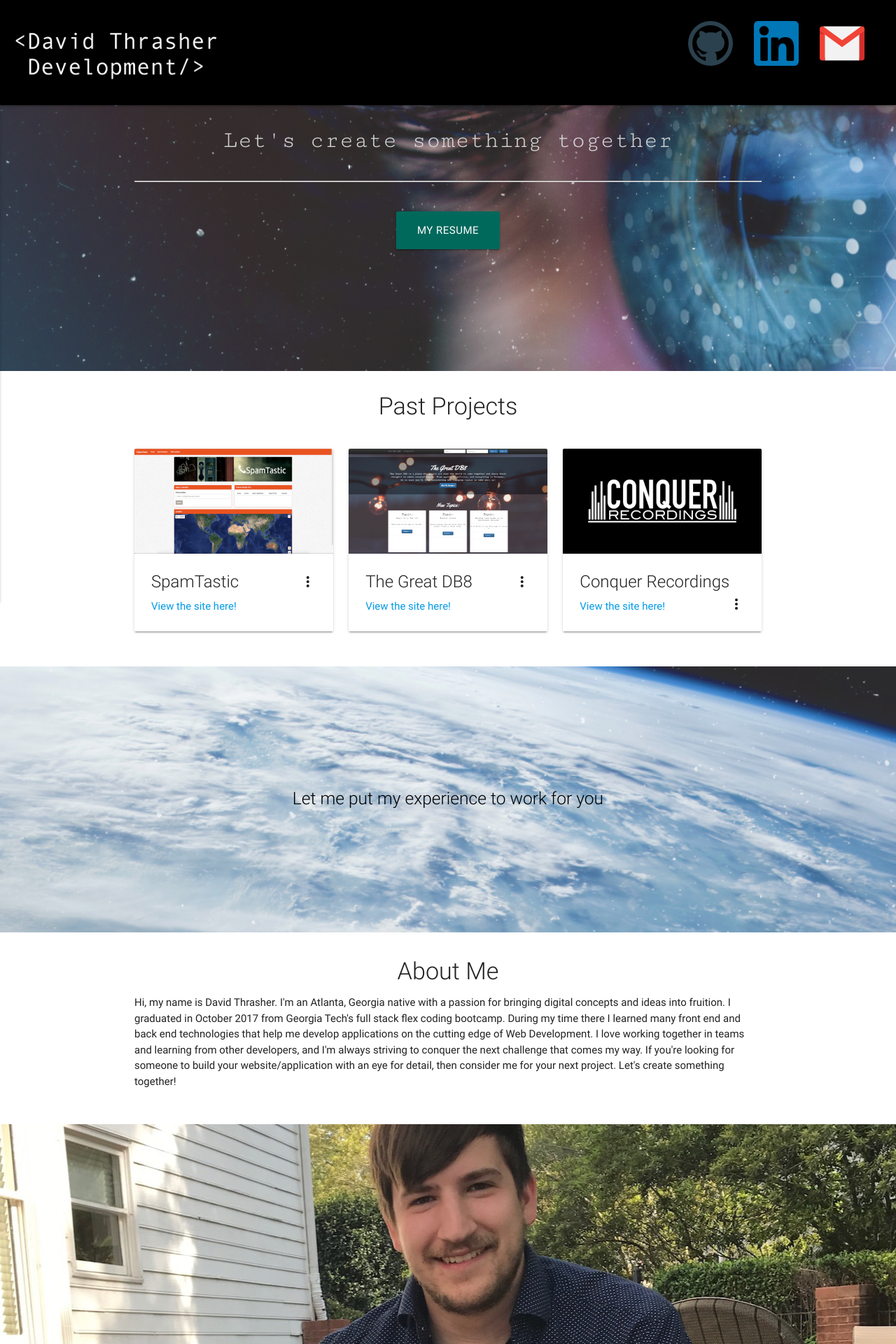
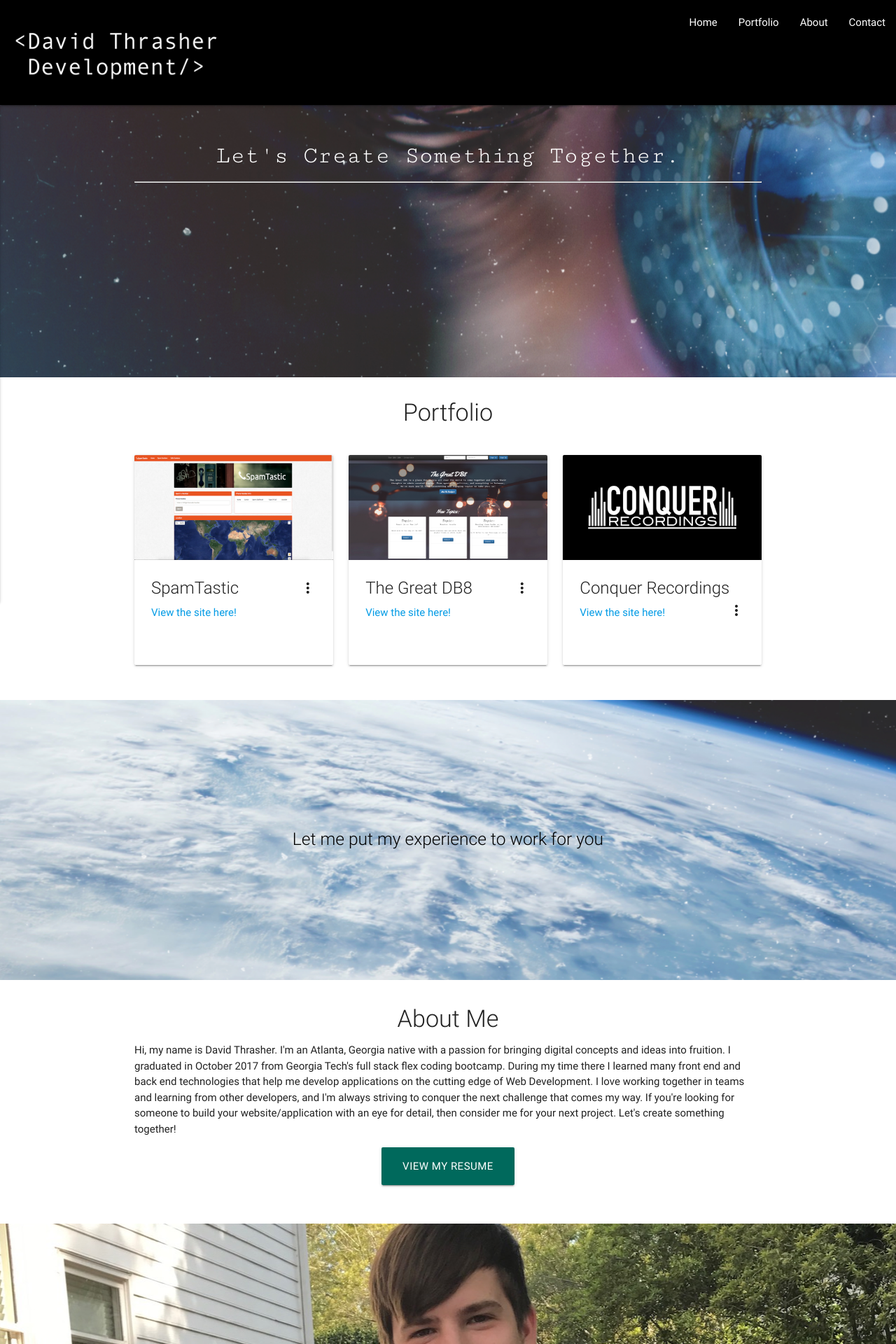
Before and after one commit to davidthrasher/ProfessionalPortfolio, a PHP site: page /index.html in a window 1280 px wide. Shown: the top 1920 px of the page at 70% size. Run offline with PHP 8.4, Linux system fonts and the light colour scheme; some libraries are stand-ins or nearby versions.

Commit message:
Added new updates including waypoint functionality and fixed navbar

```diff
--- a/assets/css/style.css
+++ b/assets/css/style.css
@@ -1,17 +1,52 @@
-#headshot {
+#mainlogo {
   height: 100%;
+  -webkit-filter: brightness(100%);
+}
+#mainlogo:hover {
+  -webkit-filter: brightness(50%);
+  -webkit-transition: all .25s ease;
+  -moz-transition: all .25s ease;
+  -o-transition: all .25s ease;
+  -ms-transition: all .25s ease;
+  transition: all .25s ease;
 }
 
 #tm {
   font-family: 'Cutive Mono', monospace;
-  color: lightgrey;
+  color: white;
+  margin-top: 50px;
+  -webkit-filter: brightness(100%);
+}
+#tm:hover {
+  -webkit-filter: brightness(50%);
+  -webkit-transition: all .25s ease;
+  -moz-transition: all .25s ease;
+  -o-transition: all .25s ease;
+  -ms-transition: all .25s ease;
+  transition: all .25s ease;
 }
 .card {
  width:auto;
 }
 nav {
   height: 150px;
+}
+nav ul a {
+  font-family: 'Roboto', sans-serif;
+  color: white;
+  -webkit-filter: brightness(100%);
+}
+nav ul a:hover {
+  -webkit-filter: brightness(50%);
+  -webkit-transition: all .25s ease;
+  -moz-transition: all .25s ease;
+  -o-transition: all .25s ease;
+  -ms-transition: all .25s ease;
+  transition: all .25s ease;
+}
 
+#eye {
+  margin-top: 75px;
 }
 
 #socialcontainer {
@@ -23,17 +58,26 @@ nav {
   margin-right: 20px;
 }
 
-/*nav ul a,
-nav .brand-logo {
-  color: #444;
-}*/
+
+.side-nav {
+  color: #ffffff;
+  font-family: 'Roboto', sans-serif;
+  font-size: 20px;
+  font-weight: bolder;
+}
+
+/*========Materialize Sidebar grey out glitch fix*/
+.navbar-fixed{
+  z-index:998;
+}
+/*========Materialize Sidebar grey out glitch fix*/
 .button-collapse {
   color: #00695c;
 }
 
 .parallax-container {
   /*margin-top: 25px;*/
-  min-height: 380px;
+  min-height: 400px;
   line-height: 0;
   height: auto;
   color: rgba(255,255,255,.9);
@@ -42,7 +86,7 @@ nav .brand-logo {
     width: 100%;
   }
 
-@media only screen and (max-width : 992px) {
+/*@media only screen and (max-width : 992px) {
   .parallax-container .section {
     position: absolute;
     top: 40%;
@@ -56,15 +100,4 @@ nav .brand-logo {
   #index-banner .section {
     top: 0;
   }
-}
-
-.icon-block {
-  padding: 0 15px;
-}
-.icon-block .material-icons {
-  font-size: inherit;
-}
-
-footer.page-footer {
-  margin: 0;
-}
+}*/
--- /dev/null
+++ b/assets/js/app.js
@@ -0,0 +1,81 @@
+(function($){
+  $(function(){
+    //Materialize Functionality=====================//
+    $('.button-collapse').sideNav();
+    $('.parallax').parallax();
+    // $('#push').pushpin({ top:$('#push').height() });
+    $('#textarea1').trigger('autoresize');
+
+
+
+    //Dyamic Footer Date Functionality=====================//
+    const d = new Date();
+    const theYear = d.getFullYear();
+    $("#footerdate").html(theYear);
+
+    //Waypoint Functionality=======================//
+
+    $(".links-about").on('click', function(){
+        //jQuery function which triggers when developers link clicked
+        $("#about").css("display", "block");       //displays the previously hidden container class block
+        lastElementTop = $('#about').position().top - 150 ; //finds the position of the container class and assigns to variable
+        $('html, body').animate({scrollTop: lastElementTop}, 'slow'); //scrolls to the position found in last line
+    });
+
+    $(".links-portfolio").on('click', function(){
+        //jQuery function which triggers when developers link clicked
+        $("#portfolio").css("display", "block");       //displays the previously hidden container class block
+        lastElementTop = $('#portfolio').position().top - 150 ; //finds the position of the container class and assigns to variable
+        $('html, body').animate({scrollTop: lastElementTop}, 'slow'); //scrolls to the position found in last line
+    });
+
+    $(".links-contact").on('click', function(){
+        //jQuery function which triggers when developers link clicked
+        $("#contact").css("display", "block");       //displays the previously hidden container class block
+        lastElementTop = $('#contact').position().top - 150 ; //finds the position of the container class and assigns to variable
+        $('html, body').animate({scrollTop: lastElementTop}, 'slow'); //scrolls to the position found in last line
+    });
+
+    $('#mainlogo').on('click', function(){                  //jQuery function which triggers when camp icon is clicked
+        $('html, body').animate({ scrollTop: 0 }, 'slow'); //scrolls to position 0 (top of page)
+    });
+    $('.home').on('click', function(){                  //jQuery function which triggers when camp icon is clicked
+        $('html, body').animate({ scrollTop: 0 }, 'slow'); //scrolls to position 0 (top of page)
+    });
+
+      //Contact Form SMTP===========================//
+      $("#contactsubmit").on("click", function(event) {
+        event.preventDefault();
+
+        var name = $("#name").val();
+        var email = $("#email").val();
+        var subject = $("#subject").val();
+        var message = $("#message").val();
+        var body = "(Client Name): " + name + " (Client Email): " + email + " (Message): " + message;
+        console.log(body);
+
+        Email.send("portfolio@davidthrasher.com",
+          "davidsthrasher@gmail.com",
+            subject,
+            body,
+          {token: "36d44dd0-9319-407d-85b0-62e5ea94cffa"});
+
+          //SMTP TOKEN 36d44dd0-9319-407d-85b0-62e5ea94cffa//
+
+        $("#thankyou").append("<p>Thank you for contacting me. I will get back to you as soon as possible!</p>");
+
+        setTimeout(function(){
+          $('#thankyou').empty();
+          document.getElementById('name').value = "";
+          document.getElementById('email').value = "";
+          document.getElementById('subject').value = "";
+          document.getElementById('message').value = "";
+        }, 3000);
+      });
+
+
+
+
+
+  }); // end of document ready
+})(jQuery); // end of jQuery name space
--- a/assets/js/init.js
+++ /dev/null
@@ -1,13 +0,0 @@
-(function($){
-  $(function(){
-
-    $('.button-collapse').sideNav();
-    $('.parallax').parallax();
-
-
-    const d = new Date();
-    const theYear = d.getFullYear();
-    $("#footerdate").html(theYear);
-
-  }); // end of document ready
-})(jQuery); // end of jQuery name space
--- a/index.html
+++ b/index.html
@@ -17,57 +17,59 @@
 
 <body>
 
-    <div class="container-fluid">
+<header>
+      <div id="nav">
+          <div class="navbar-fixed">
               <nav class="black">
                 <div class="nav-wrapper">
-          <a href="index.html"><img id="headshot" src="assets/images/davidwide.jpeg" class="brand-logo" alt="David Thrasher" /></a>
+                  <!-- Conquer Logo -->
+                  <a href="#mainlogo"><img id="mainlogo" src="assets/images/davidwide.jpg" class="brand-logo" alt="Conquer Recordings" /></a>
                   <a href="#" data-activates="mobile-demo" class="button-collapse"><i class="material-icons">menu</i></a>
-          <ul id="socialcontainer" class="right hide-on-med-and-down">
-            <li><a target="_blank" href="https://github.com/davidthrasher"><img class="social" src="assets/images/github.png"  alt="Git Hub" /></a></li>
-            <li><a target="_blank" href="https://www.linkedin.com/in/david-thrasher/"><img class="social" src="assets/images/linkedin.png"  alt="Linkedin" /></a></li>
-            <li><a href="mailto:davidsthrasher@gmail.com"><img class="social" src="assets/images/gmail.png"  alt="Gmail" /></a></li>
+                  <ul class="right hide-on-med-and-down">
+                    <li><a class="home" href="#home">Home</a></li>
+                    <li><a class="links-portfolio hvr-grow" href="#portfolio">Portfolio</a></li>
+                    <li><a class="links-about hvr-grow" href="#about">About</a></li>
+                    <li><a class="links-contact hvr-grow" href="#contact">Contact</a></li>
                   </ul>
                   <ul class="side-nav" id="mobile-demo">
-            <li><a href="https://github.com/davidthrasher" class="navfont">GitHub</a></li>
-            <li><a href="https://www.linkedin.com/in/david-thrasher/" class="navfont">Linkedin</a></li>
-            <li><a href="mailto:davidsthrasher@gmail.com" class="navfont">Gmail</a></li>
+                    <li><a class="home" href="#home" class="navfont">Home</a></li>
+                    <li><a class="links-portfolio hvr-grow" href="#portfolio" class="navfont">Portfolio</a></li>
+                    <li><a class="links-about hvr-grow" href="#about" class="navfont">About</a></li>
+                    <li><a class="links-contact hvr-grow" href="#contact" class="navfont">Contact</a></li>
                   </ul>
                 </div>
               </nav>
           </div>
+      </div>
+    </nav>
+</header>
 
+<main>
+
+<section id="eye">
 
   <div id="index-banner" class="parallax-container">
     <div class="section">
       <div class="container">
-        <br><br>
-        <h4 id="tm" class="header center">Let's create something together</h4>
-        <div class="row center">
-          <h5 class="header col s12 light"><hr></h5>
+        <div class="center">
+        <a href="#contact" class="links-contact hvr-grow"><h4 id="tm" class="header center">Let's Create Something Together.<hr></h4></a>
         </div>
-        <div class="row center">
-          <a target="_blank" href="assets/resume.pdf" id="download-button" class="btn-large waves-effect waves-light teal darken-3 lighten-1">My Resume</a>
-        </div>
-
-        <br><br>
-
       </div>
     </div>
     <div class="parallax"><img src="assets/images/Eye.png" alt="eye"></div>
   </div>
 
+</section>
 
+<section id="portfolio">
   <div class="container">
     <div class="section">
-
-      <!--   Icon Section   -->
       <div class="row">
-        <h4 class="center light">Past Projects</h4>
+        <h4 class="center light">Portfolio</h4>
       </div>
-
         <div class="row">
           <div class="col s12 m12 l4">
-        <div class="card">
+            <div class="card small">
               <div class="card-image waves-effect waves-block waves-light">
                 <img class="activator" src="assets/images/spam.png">
               </div>
@@ -89,7 +91,7 @@
           </div>
 
           <div class="col s12 m12 l4">
-        <div class="card">
+            <div class="card small">
               <div class="card-image waves-effect waves-block waves-light">
                 <img class="activator" src="assets/images/debate.png">
               </div>
@@ -112,7 +114,7 @@
           </div>
 
           <div class="col s12 m12 l4">
-        <div class="card">
+            <div class="card small">
               <div class="card-image waves-effect waves-block waves-light">
                 <img class="activator" src="assets/images/conquer.png">
               </div>
@@ -132,12 +134,9 @@
               </div>
             </div>
           </div>
-
-
         </div>
       </div>
     </div>
-
 
     <div class="parallax-container valign-wrapper">
       <div class="section no-pad-bot">
@@ -149,10 +148,12 @@
       </div>
       <div class="parallax"><img src="assets/images/earth.png" alt="Unsplashed background img 2"></div>
     </div>
+</section>
+
+<section id="about">
 
         <div class="container">
           <div class="section">
-
             <div class="row">
               <div class="col s12 center">
                 <h3><i class="mdi-content-send brown-text"></i></h3>
@@ -162,12 +163,12 @@
                   that comes my way. If you're looking for someone to build your website/application with an eye for detail, then consider me for your next project. Let's create something together!
                 </p>
               </div>
-      </div>
-
+              <div class="row center">
+                <a target="_blank" href="assets/resume.pdf" id="download-button" class="btn-large waves-effect waves-light teal darken-3 lighten-1">View My Resume</a>
               </div>
             </div>
-
-
+          </div>
+        </div>
         <div class="parallax-container valign-wrapper">
           <div class="section no-pad-bot">
             <div class="container">
@@ -176,8 +177,61 @@
               </div>
             </div>
           </div>
-    <div class="parallax"><img src="assets/images/david.jpeg" alt="northern lights"></div>
+          <div class="parallax"><img src="assets/images/david.jpeg" alt="David Thrasher"></div>
         </div>
+</section>
+
+<section id="contact">
+  <div class="container">
+    <div class="row">
+      <div class="col s12 center">
+      <h4 class="light">Contact</h4>
+      </div>
+      <div class="col s12 m12 l12">
+          <span>
+              <h5>Contact me for a quote.</h5>
+
+                <div class="row">
+                 <form class="col s12">
+                   <div class="row">
+                     <div class="input-field col s12">
+                       <input placeholder="Name" id="name" type="text" class="validate">
+                       <label for="name">Name</label>
+                     </div>
+                   </div>
+                   <div class="row">
+                     <div class="input-field col s12">
+                       <input placeholder="Email" id="email" type="email" class="validate">
+                       <label for="email">Email</label>
+                     </div>
+                   </div>
+                   <div class="row">
+                     <div class="input-field col s12">
+                       <input placeholder="Subject" id="subject" type="text" class="validate">
+                       <label for="subject">Subject</label>
+                     </div>
+                   </div>
+                   <div class="row">
+                      <div class="input-field col s12">
+                        <textarea placeholder="Message" id="message" class="materialize-textarea"></textarea>
+                        <label for="message">Message</label>
+                      </div>
+                    </div>
+                    <button class="btn waves-effect waves-light teal darken-3" type="submit" id="contactsubmit">Submit
+                      <i class="material-icons right">send</i>
+                    </button>
+                 </form>
+               </div>
+               <div id="thankyou"></div>
+            </div>
+          </span>
+        </div>
+      </div>
+    </div>
+  </div>
+</section>
+
+</main>
 
   <footer class="page-footer black">
     <div class="container">
@@ -204,7 +258,8 @@
   <!--  Scripts-->
   <script src="https://code.jquery.com/jquery-2.1.1.min.js"></script>
   <script src="assets/js/materialize.js"></script>
-  <script src="assets/js/init.js"></script>
+  <script src="https://smtpjs.com/smtp.js"></script>
+  <script src="assets/js/app.js"></script>
 
 </body>
 
```
Also changed, not shown: assets/images/davidwide.jpg (renamed from assets/images/davidwide.jpeg). Lines whose indentation alone changed are shown as unchanged.
